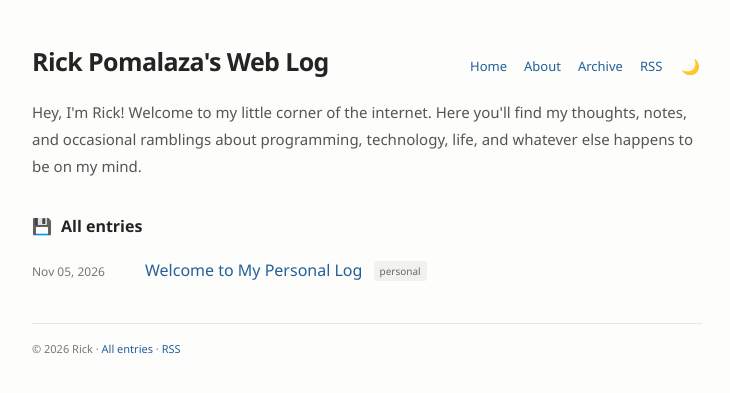
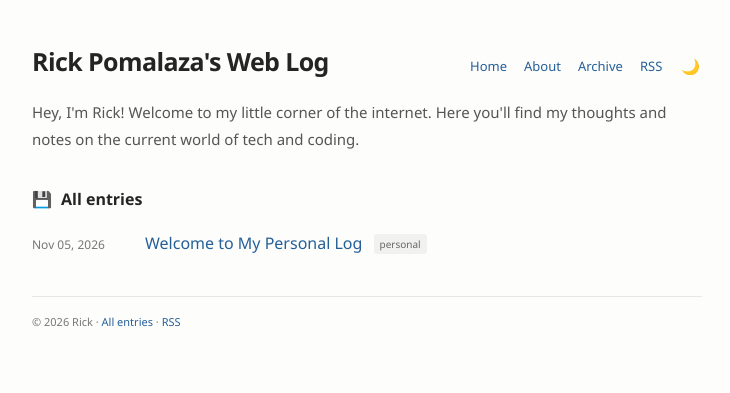
Before and after one commit to rickpomalaza/rickpomalaza.github.io, a Jekyll site: the page built from index.html, in a window 1280 px wide. Shown: the top 393 px of the page, without its empty margins (273-1003 px from the left). Built offline with Jekyll 4.4.1, drawn with Linux system fonts in a browser that asks for light colours.

Commit message:
Update index.html

```diff
--- a/index.html
+++ b/index.html
@@ -2,7 +2,7 @@
 layout: default
 title: Home
 ---
-<p class="intro">Hey, I'm Rick! Welcome to my little corner of the internet. Here you'll find my thoughts, notes, and occasional ramblings about programming, technology, life, and whatever else happens to be on my mind.</p>
+<p class="intro">Hey, I'm Rick! Welcome to my little corner of the internet. Here you'll find my thoughts and notes on the current world of tech and coding.</p>
 <h1 class="index-title"><span aria-hidden="true">💾</span> All entries</h1>
 {% assign entries = site.posts %}
 {% include entry-list.html entries=entries %}
```
